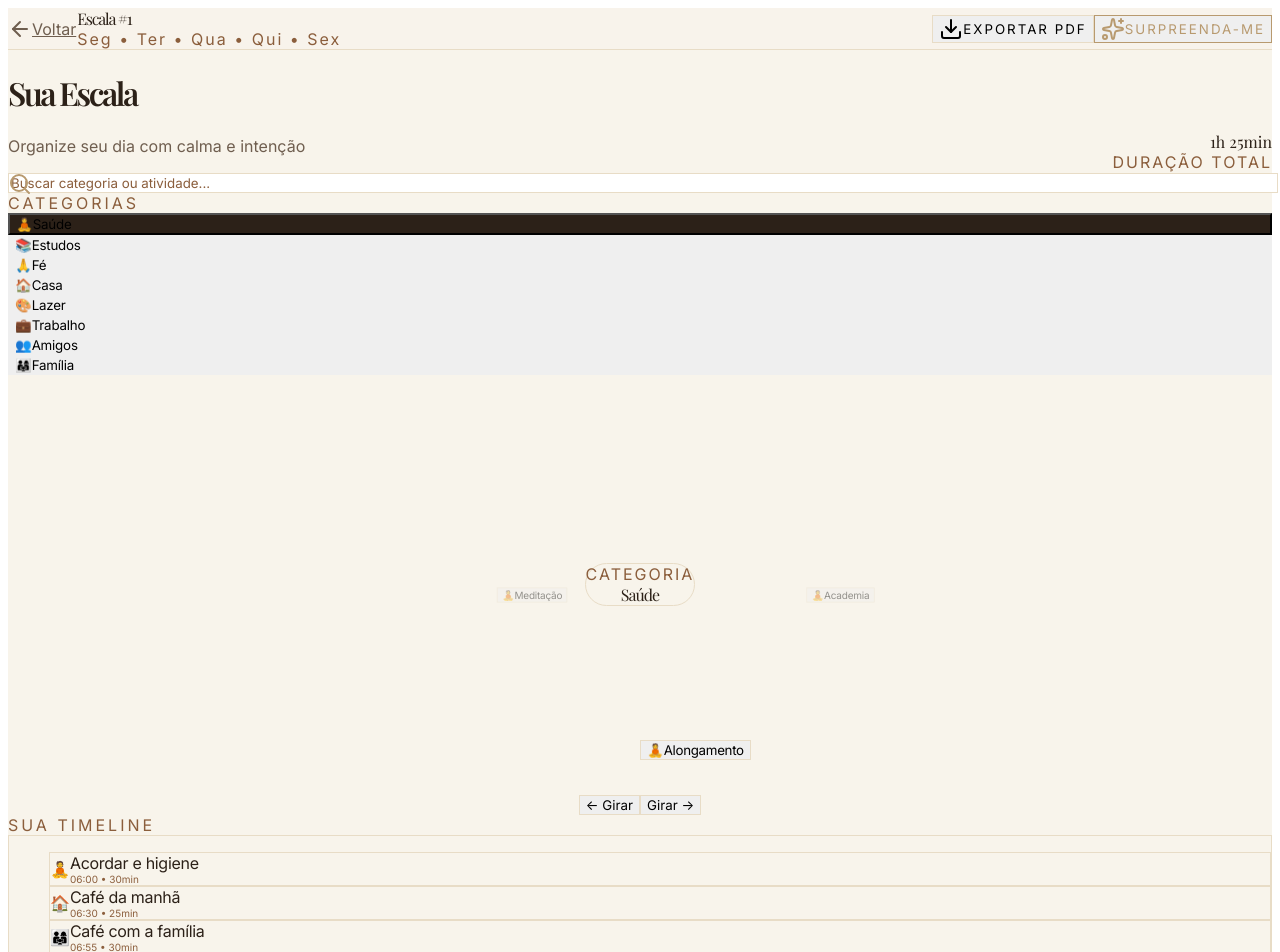
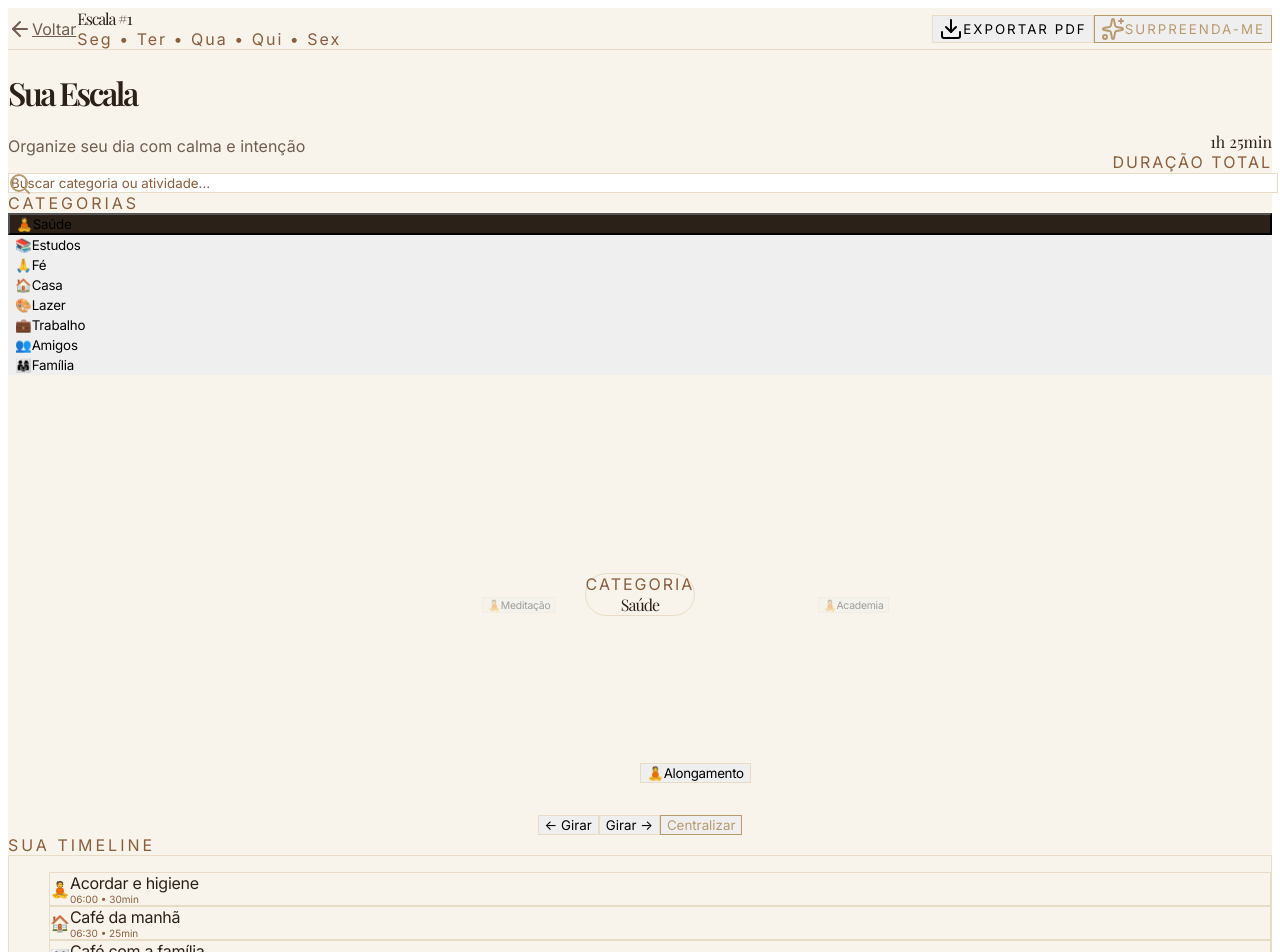
Before and after one commit to italo0machado/rotina-em-casa, a React (Vite) app in the folder frontend/: page /escala/1 in a window 1280 px wide. Shown: the top 952 px of the page. Built offline with nearby package versions, Linux system fonts and the light colour scheme.

Commit message:
refactor(escala): espiral mais refinada (raio maior, itens mais elegantes, botão centralizar)

```diff
--- a/frontend/src/pages/EscalaEditor.tsx
+++ b/frontend/src/pages/EscalaEditor.tsx
@@ -78,7 +78,7 @@ export default function EscalaEditor() {
 
   // === ESPIRAL PREMIUM ===
   const rotation = useMotionValue(0);
-  const springRotation = useSpring(rotation, { stiffness: 60, damping: 20, mass: 0.8 });
+  const springRotation = useSpring(rotation, { stiffness: 70, damping: 18, mass: 0.7 });
 
   const filteredCategorias = CATEGORIAS.filter(cat =>
     cat.toLowerCase().includes(search.toLowerCase())
@@ -120,6 +120,10 @@ export default function EscalaEditor() {
     setAtividades(recalculateHorarios(atividades.filter(a => a.id !== id)));
   };
 
+  const centralizarEspiral = () => {
+    rotation.set(0);
+  };
+
   const totalMinutos = atividades.reduce((s, a) => s + a.duracao, 0);
   const totalHoras = Math.floor(totalMinutos / 60);
   const minsRestantes = totalMinutos % 60;
@@ -130,21 +134,21 @@ export default function EscalaEditor() {
     const baseAngle = (index / total) * 360;
     const angle = baseAngle + springRotation.get();
 
-    const radius = 155;
+    const radius = 168; // Raio maior para mais espaço
     const x = Math.cos((angle * Math.PI) / 180) * radius;
     const y = Math.sin((angle * Math.PI) / 180) * radius;
 
     // Escala e opacidade baseadas no ângulo (efeito 3D)
     const normalizedAngle = ((angle % 360) + 360) % 360;
-    const scale = 0.75 + Math.sin((normalizedAngle * Math.PI) / 180) * 0.25;
-    const opacity = 0.4 + Math.sin((normalizedAngle * Math.PI) / 180) * 0.6;
+    const scale = 0.78 + Math.sin((normalizedAngle * Math.PI) / 180) * 0.22;
+    const opacity = 0.35 + Math.sin((normalizedAngle * Math.PI) / 180) * 0.65;
 
     return { x, y, scale, opacity, angle };
   };
 
   return (
     <div className="min-h-screen bg-[#f8f4eb] text-[#2c2118]">
-      {/* Navbar */}
+      {/* Navbar Premium */}
       <nav className="border-b border-[#e8dcc6] bg-[#f8f4eb]/95 backdrop-blur-md sticky top-0 z-50">
         <div className="max-w-7xl mx-auto px-8 flex items-center justify-between h-20">
           <div className="flex items-center gap-4">
@@ -219,9 +223,9 @@ export default function EscalaEditor() {
 
           {/* Espiral Premium */}
           <div className="lg:col-span-6 flex flex-col items-center">
-            <div className="relative w-[420px] h-[420px] flex items-center justify-center mb-6">
-              {/* Centro */}
-              <div className="absolute w-28 h-28 rounded-full bg-[#f8f4eb] border border-[#e8dcc6] flex items-center justify-center z-20 shadow-inner">
+            <div className="relative w-[440px] h-[440px] flex items-center justify-center mb-6">
+              {/* Centro refinado */}
+              <div className="absolute w-32 h-32 rounded-full bg-[#f8f4eb] border border-[#e8dcc6] flex items-center justify-center z-20 shadow-inner">
                 <div className="text-center">
                   <div className="text-xs text-[#8b5e3c] tracking-[2px]">CATEGORIA</div>
                   <div className="font-serif text-2xl tracking-[-1px] text-[#2c2118]">{categoriaSelecionada}</div>
@@ -237,7 +241,7 @@ export default function EscalaEditor() {
                   <motion.button
                     key={atividade.id}
                     onClick={() => adicionarAtividade(atividade)}
-                    className="absolute flex items-center gap-3 px-6 py-3 bg-white border border-[#e8dcc6] rounded-2xl text-sm shadow-sm hover:border-[#b89a6f] active:scale-[0.985] transition-all"
+                    className="absolute flex items-center gap-3 px-7 py-3.5 bg-white border border-[#e8dcc6] rounded-2xl text-sm shadow-sm hover:border-[#b89a6f] active:scale-[0.985] transition-all"
                     style={{
                       left: '50%',
                       top: '50%',
@@ -247,8 +251,8 @@ export default function EscalaEditor() {
                       opacity: pos.opacity,
                       zIndex: Math.floor(pos.scale * 100),
                     }}
-                    whileHover={{ scale: pos.scale * 1.15, opacity: 1 }}
-                    whileTap={{ scale: pos.scale * 0.95 }}
+                    whileHover={{ scale: pos.scale * 1.12, opacity: 1 }}
+                    whileTap={{ scale: pos.scale * 0.92 }}
                   >
                     <span className="text-xl">{config.icone}</span>
                     <span className="font-medium tracking-[-0.3px] whitespace-nowrap">{atividade.nome}</span>
@@ -260,16 +264,22 @@ export default function EscalaEditor() {
             {/* Controles da Espiral */}
             <div className="flex gap-4">
               <button
-                onClick={() => rotation.set(rotation.get() - 60)}
+                onClick={() => rotation.set(rotation.get() - 55)}
                 className="px-8 py-3 border border-[#e8dcc6] rounded-2xl text-sm hover:bg-white transition active:scale-[0.985]"
               >
                 ← Girar
               </button>
               <button
-                onClick={() => rotation.set(rotation.get() + 60)}
+                onClick={() => rotation.set(rotation.get() + 55)}
                 className="px-8 py-3 border border-[#e8dcc6] rounded-2xl text-sm hover:bg-white transition active:scale-[0.985]"
               >
                 Girar →
+              </button>
+              <button
+                onClick={centralizarEspiral}
+                className="px-6 py-3 border border-[#b89a6f] text-[#b89a6f] rounded-2xl text-sm hover:bg-[#b89a6f] hover:text-white transition active:scale-[0.985]"
+              >
+                Centralizar
               </button>
             </div>
           </div>
```
